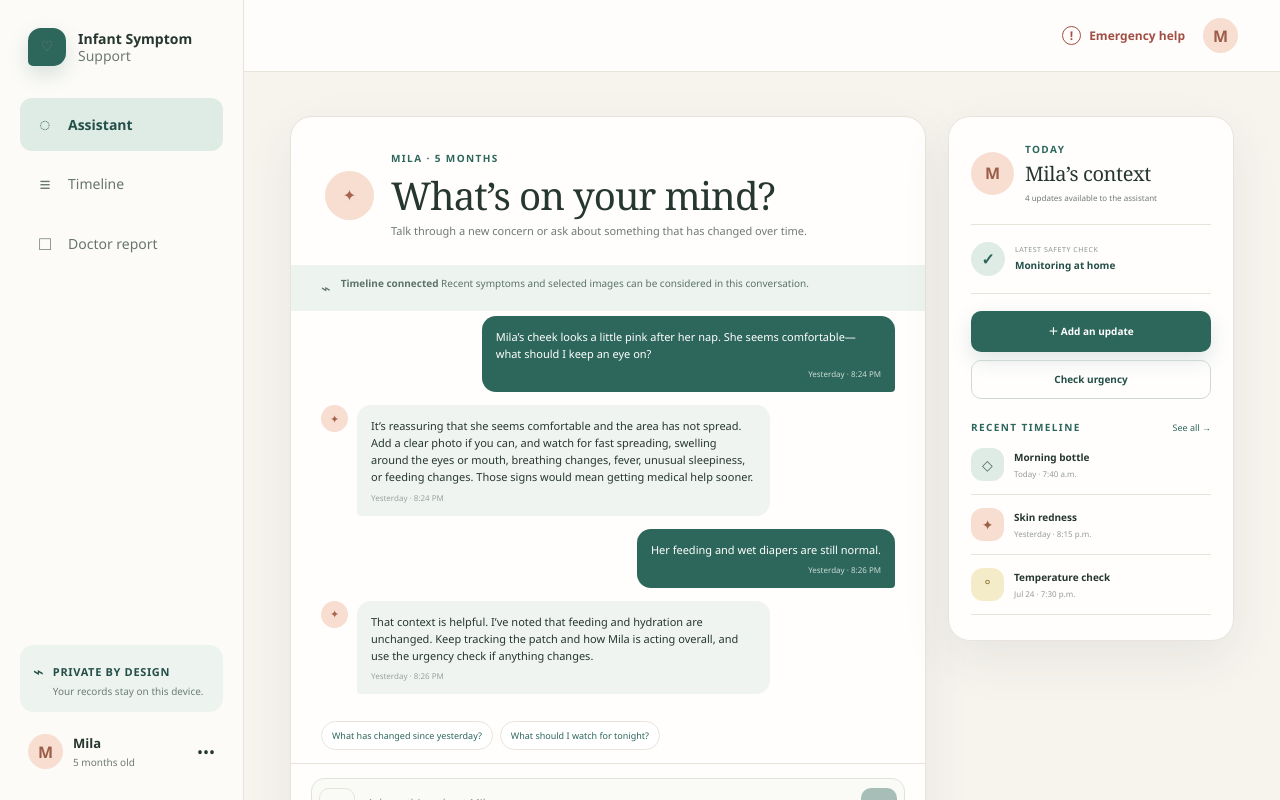
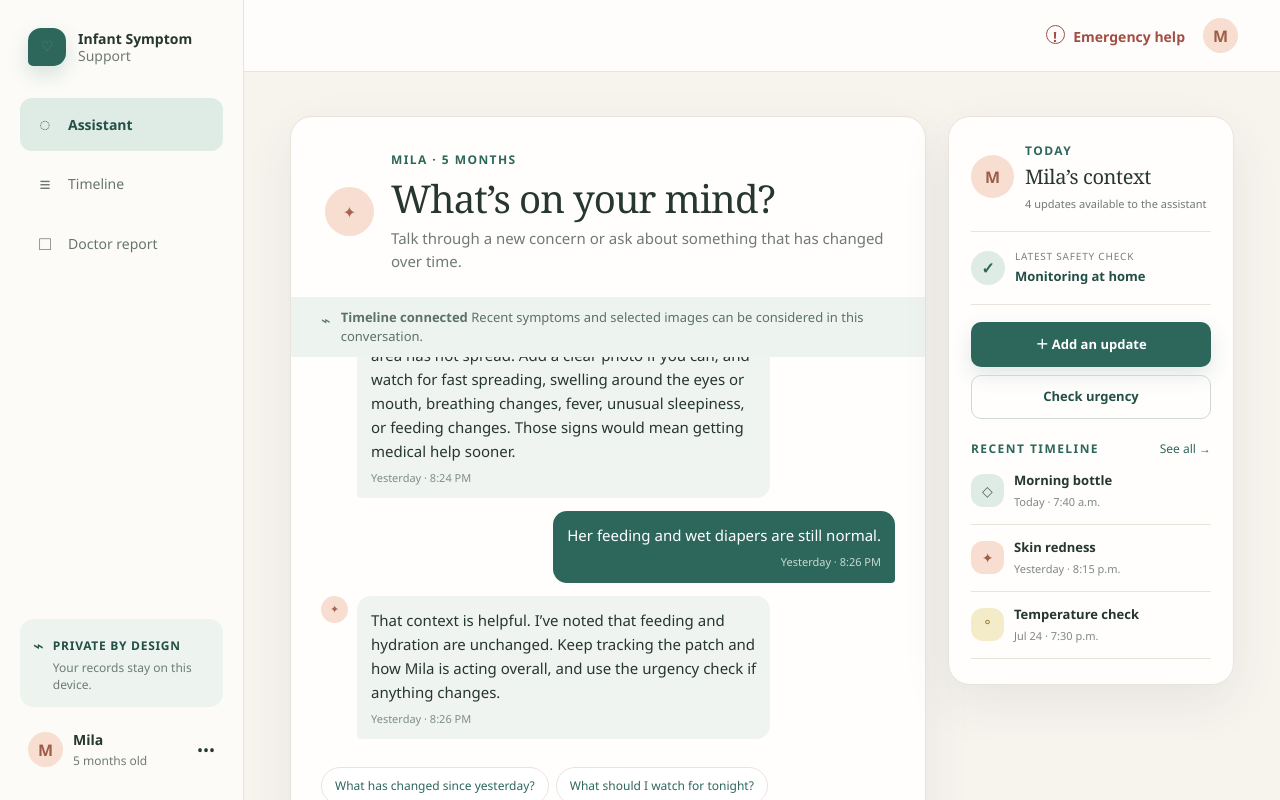
Before and after one commit to RiddhRam/Calm-Cradle, a Next.js app: page / in a window 1280 px wide. Shown: the top 800 px of the page. Built offline with nearby package versions, Linux system fonts and the light colour scheme.

Commit message:
Increase app typography for readability

```diff
--- a/app/globals.css
+++ b/app/globals.css
@@ -86,8 +86,8 @@ button:focus-visible, input:focus-visible, textarea:focus-visible, select:focus-
   color: var(--green-dark);
 }
 .privacy-icon { font-size: 18px; }
-.privacy-note strong { font-size: 11px; text-transform: uppercase; letter-spacing: .06em; }
-.privacy-note p { margin: 3px 0 0; color: #6c7d76; font-size: 10px; line-height: 1.35; }
+.privacy-note strong { font-size: 12px; text-transform: uppercase; letter-spacing: .06em; }
+.privacy-note p { margin: 4px 0 0; color: #6c7d76; font-size: 12px; line-height: 1.4; }
 .profile-chip {
   display: flex;
   align-items: center;
@@ -103,8 +103,8 @@ button:focus-visible, input:focus-visible, textarea:focus-visible, select:focus-
 .profile-chip:hover { background: #f2f0ea; }
 .profile-chip > span:nth-child(2) { flex: 1; }
 .profile-chip strong, .profile-chip small { display: block; }
-.profile-chip strong { font-size: 13px; }
-.profile-chip small { color: var(--muted); font-size: 10px; margin-top: 2px; }
+.profile-chip strong { font-size: 14px; }
+.profile-chip small { color: var(--muted); font-size: 12px; margin-top: 2px; }
 .avatar, .avatar-button {
   width: 35px;
   height: 35px;
@@ -135,7 +135,7 @@ button:focus-visible, input:focus-visible, textarea:focus-visible, select:focus-
   border: 0;
   background: transparent;
   color: #a14e43;
-  font-size: 12px;
+  font-size: 14px;
   font-weight: 650;
   cursor: pointer;
 }
@@ -158,11 +158,11 @@ button:focus-visible, input:focus-visible, textarea:focus-visible, select:focus-
   gap: 24px;
   margin-bottom: 31px;
 }
-.eyebrow { margin: 0 0 8px; color: var(--green); font-size: 10px; font-weight: 750; letter-spacing: .14em; text-transform: uppercase; }
+.eyebrow { margin: 0 0 8px; color: var(--green); font-size: 12px; font-weight: 750; letter-spacing: .12em; text-transform: uppercase; }
 h1, h2, h3, p { overflow-wrap: anywhere; }
 h1 { font-family: Georgia, "Times New Roman", serif; margin: 0; font-size: clamp(30px, 3vw, 42px); line-height: 1.1; font-weight: 500; letter-spacing: -.025em; }
 h2 { font-family: Georgia, "Times New Roman", serif; margin: 0; font-weight: 500; letter-spacing: -.02em; }
-.welcome-row > div > p:last-child, .page-title-row > div > p:last-child { color: var(--muted); margin: 10px 0 0; font-size: 14px; }
+.welcome-row > div > p:last-child, .page-title-row > div > p:last-child { color: var(--muted); margin: 10px 0 0; font-size: 16px; line-height: 1.5; }
 .primary-button, .outline-button, .light-button, .text-button, .danger-button {
   border-radius: 10px;
   cursor: pointer;
@@ -241,10 +241,10 @@ h2 { font-family: Georgia, "Times New Roman", serif; margin: 0; font-weight: 500
   color: var(--green);
   font-weight: 800;
 }
-.muted { color: var(--muted); font-size: 12px; line-height: 1.55; }
+.muted { color: var(--muted); font-size: 14px; line-height: 1.6; }
 .watch-list { display: grid; gap: 8px; background: #f7f8f5; padding: 15px; border-radius: 12px; margin: 18px 0; }
-.watch-list strong { font-size: 11px; margin-bottom: 2px; }
-.watch-list span { color: #66736d; font-size: 11px; }
+.watch-list strong { font-size: 13px; margin-bottom: 2px; }
+.watch-list span { color: #66736d; font-size: 13px; line-height: 1.45; }
 .watch-list i { display: inline-grid; place-items: center; border: 1px solid #d3a197; color: #a75a4c; border-radius: 50%; width: 15px; height: 15px; font-style: normal; font-size: 9px; margin-right: 7px; }
 .assistant-avatar, .mini-assistant {
   display: grid;
@@ -272,7 +272,7 @@ h2 { font-family: Georgia, "Times New Roman", serif; margin: 0; font-weight: 500
   font-size: 11px;
 }
 .chat-prompt b { display: grid; place-items: center; width: 28px; height: 28px; background: var(--green); color: white; border-radius: 8px; font-size: 16px; }
-.tiny-note { color: #9aa19d; font-size: 9px; text-align: center; margin: 13px 0 0; }
+.tiny-note { color: #858f8a; font-size: 11px; text-align: center; margin: 13px 0 0; line-height: 1.45; }
 .recent-section { margin-top: 24px; border-radius: 20px; padding: 27px 28px; }
 .section-heading { display: flex; align-items: center; justify-content: space-between; margin-bottom: 12px; }
 .section-heading h2 { font-size: 23px; }
@@ -287,15 +287,15 @@ h2 { font-family: Georgia, "Times New Roman", serif; margin: 0; font-weight: 500
 .entry-icon.yellow { background: var(--yellow); color: #88762d; }
 .entry-body { flex: 1; min-width: 0; }
 .entry-heading { display: flex; align-items: flex-start; justify-content: space-between; gap: 15px; }
-.entry-heading h3 { margin: 1px 0 2px; font: 650 13px/1.3 "Avenir Next", Avenir, sans-serif; }
-.entry-heading span { color: var(--green); font-size: 9px; text-transform: uppercase; letter-spacing: .08em; font-weight: 700; }
-.entry-heading time { color: #969d99; font-size: 9px; white-space: nowrap; }
-.entry-body > p { margin: 7px 0 0; color: var(--muted); font-size: 11px; line-height: 1.5; }
+.entry-heading h3 { margin: 1px 0 3px; font: 650 16px/1.35 "Avenir Next", Avenir, sans-serif; }
+.entry-heading span { color: var(--green); font-size: 11px; text-transform: uppercase; letter-spacing: .08em; font-weight: 700; }
+.entry-heading time { color: #7f8984; font-size: 12px; white-space: nowrap; }
+.entry-body > p { margin: 9px 0 0; color: var(--muted); font-size: 14px; line-height: 1.6; }
 .media-grid { display: grid; grid-template-columns: repeat(3, minmax(0, 1fr)); gap: 10px; margin-top: 14px; }
 .entry-media { width: 100%; aspect-ratio: 4/3; object-fit: cover; border-radius: 10px; background: #edf0ed; }
 .page-panel { border-radius: 23px; padding: 36px; min-height: 650px; }
 .filter-row { display: flex; gap: 7px; overflow-x: auto; padding-bottom: 14px; border-bottom: 1px solid var(--line); }
-.filter-row button { border: 1px solid var(--line); background: transparent; border-radius: 99px; padding: 7px 12px; font-size: 11px; white-space: nowrap; cursor: pointer; }
+.filter-row button { border: 1px solid var(--line); background: transparent; border-radius: 99px; padding: 9px 14px; font-size: 13px; white-space: nowrap; cursor: pointer; }
 .filter-row button.active { background: var(--green); color: white; border-color: var(--green); }
 .empty-state { text-align: center; padding: 90px 20px; }
 .empty-state > span { display: inline-grid; place-items: center; width: 55px; height: 55px; border-radius: 50%; background: var(--sage); color: var(--green); font-size: 28px; }
@@ -309,36 +309,36 @@ h2 { font-family: Georgia, "Times New Roman", serif; margin: 0; font-weight: 500
 .chat-header { padding: 34px 34px 25px; display: flex; gap: 17px; align-items: center; }
 .chat-header .assistant-avatar { margin: 0; flex: 0 0 auto; width: 49px; height: 49px; }
 .chat-header h1 { font-size: clamp(30px, 3vw, 40px); }
-.chat-header p:last-child { margin: 7px 0 0; color: var(--muted); font-size: 11px; }
+.chat-header p:last-child { margin: 8px 0 0; color: var(--muted); font-size: 15px; line-height: 1.5; }
 .context-strip { display: flex; gap: 10px; padding: 11px 30px; background: #edf4f0; color: #5c7168; }
-.context-strip p { margin: 0; font-size: 10px; }
+.context-strip p { margin: 0; font-size: 13px; line-height: 1.45; }
 .messages { padding: 24px 30px 14px; min-height: 390px; max-height: calc(100vh - 390px); overflow-y: auto; flex: 1; }
-.date-divider { display: flex; align-items: center; gap: 10px; color: #a0a5a2; font-size: 9px; margin: 4px 0 22px; }
+.date-divider { display: flex; align-items: center; gap: 10px; color: #87918c; font-size: 11px; margin: 4px 0 22px; }
 .date-divider::before, .date-divider::after { content: ""; height: 1px; flex: 1; background: var(--line); }
 .message-row { display: flex; align-items: flex-start; gap: 9px; margin: 13px 0; }
 .message-row.user { justify-content: flex-end; }
 .mini-assistant { width: 27px; height: 27px; font-size: 11px; flex: 0 0 auto; }
 .message-bubble { max-width: 72%; padding: 12px 14px; border-radius: 14px 14px 14px 4px; background: #f0f4f1; }
 .message-row.user .message-bubble { background: var(--green); color: white; border-radius: 14px 14px 4px 14px; }
-.message-bubble p { margin: 0; font-size: 11px; line-height: 1.55; }
-.message-bubble time { display: block; color: #98a39e; font-size: 8px; margin-top: 6px; }
+.message-bubble p { margin: 0; font-size: 15px; line-height: 1.6; }
+.message-bubble time { display: block; color: #7f8d86; font-size: 11px; margin-top: 7px; }
 .message-row.user time { color: #c9d9d3; text-align: right; }
 .typing { display: flex; gap: 4px; background: #f0f4f1; padding: 12px 14px; border-radius: 14px; }
 .typing i { width: 5px; height: 5px; background: #91a098; border-radius: 50%; animation: bob 1s infinite alternate; }
 .typing i:nth-child(2) { animation-delay: .2s; }.typing i:nth-child(3) { animation-delay: .4s; }
 @keyframes bob { to { transform: translateY(-3px); } }
 .suggestions { display: flex; flex-wrap: wrap; gap: 7px; padding: 0 30px 13px; }
-.suggestions button { background: #fff; border: 1px solid var(--line); border-radius: 99px; padding: 7px 10px; font-size: 9px; color: var(--green); cursor: pointer; }
+.suggestions button { background: #fff; border: 1px solid var(--line); border-radius: 99px; padding: 9px 13px; font-size: 12px; color: var(--green); cursor: pointer; }
 .composer { border-top: 1px solid var(--line); padding: 14px 20px 12px; }
 .composer-row { display: flex; align-items: flex-end; gap: 8px; background: #fafaf7; border: 1px solid #dfe2dd; border-radius: 13px; padding: 7px; }
-.composer textarea { flex: 1; border: 0; outline: 0; resize: none; background: transparent; padding: 9px 4px; min-height: 38px; max-height: 100px; font-size: 11px; }
+.composer textarea { flex: 1; border: 0; outline: 0; resize: none; background: transparent; padding: 9px 4px; min-height: 38px; max-height: 100px; font-size: 16px; line-height: 1.45; }
 .attach-button, .send-button { width: 36px; height: 36px; display: grid; place-items: center; border-radius: 10px; cursor: pointer; }
 .attach-button { border: 1px solid var(--line); }
 .attach-button input { display: none; }
 .send-button { border: 0; background: var(--green); color: white; font-size: 18px; }
 .send-button:disabled { opacity: .4; cursor: default; }
-.composer > p { text-align: center; color: #9ba19e; font-size: 8px; margin: 8px 0 0; }
-.attachment-chip { display: inline-flex; align-items: center; gap: 6px; background: var(--sage); border-radius: 8px; padding: 6px 8px; margin-bottom: 7px; font-size: 9px; }
+.composer > p { text-align: center; color: #7f8984; font-size: 11px; margin: 9px 0 0; }
+.attachment-chip { display: inline-flex; align-items: center; gap: 6px; background: var(--sage); border-radius: 8px; padding: 7px 9px; margin-bottom: 7px; font-size: 12px; }
 .attachment-chip button { border: 0; background: transparent; cursor: pointer; }
 .chat-context { padding: 25px 22px; position: sticky; top: 96px; }
 .chat-context h2 { font-size: 20px; }
@@ -346,95 +346,95 @@ h2 { font-family: Georgia, "Times New Roman", serif; margin: 0; font-weight: 500
 .mila-summary .avatar { width: 43px; height: 43px; }
 .mila-summary .eyebrow { margin-bottom: 2px; }
 .mila-summary h2 { margin: 0; }
-.mila-summary small { display: block; color: var(--muted); font-size: 8px; margin-top: 3px; }
+.mila-summary small { display: block; color: var(--muted); font-size: 11px; margin-top: 4px; line-height: 1.4; }
 .home-status { display: flex; align-items: center; gap: 10px; padding: 17px 0; border-bottom: 1px solid var(--line); }
 .home-status .status-dot { width: 34px; height: 34px; }
 .home-status small, .home-status strong { display: block; }
-.home-status small { color: #8b9690; font-size: 7px; letter-spacing: .08em; }
-.home-status strong { color: var(--green-dark); font-size: 10px; margin-top: 3px; }
+.home-status small { color: #76817b; font-size: 10px; letter-spacing: .08em; }
+.home-status strong { color: var(--green-dark); font-size: 13px; margin-top: 3px; }
 .context-actions { display: grid; gap: 8px; padding: 17px 0 21px; }
-.context-actions button { width: 100%; font-size: 10px; }
+.context-actions button { width: 100%; font-size: 13px; }
 .context-heading { display: flex; align-items: center; justify-content: space-between; }
 .context-heading .eyebrow { margin: 0; }
-.context-heading button { border: 0; background: transparent; color: var(--green); font-size: 9px; cursor: pointer; }
+.context-heading button { border: 0; background: transparent; color: var(--green); font-size: 12px; cursor: pointer; }
 .context-item { display: flex; gap: 10px; align-items: center; border-bottom: 1px solid var(--line); padding: 13px 0; }
 .context-item .entry-icon { width: 33px; height: 33px; font-size: 14px; }
 .context-item strong, .context-item small { display: block; }
-.context-item strong { font-size: 10px; }
-.context-item small { font-size: 8px; color: #969d99; margin-top: 3px; }
+.context-item strong { font-size: 13px; }
+.context-item small { font-size: 11px; color: #7f8984; margin-top: 4px; }
 
 .report-layout { display: grid; grid-template-columns: minmax(0, 1fr) 250px; gap: 23px; align-items: start; }
 .report-paper { border-radius: 5px; padding: 42px 48px; min-height: 760px; }
 .report-top { display: flex; justify-content: space-between; align-items: flex-start; border-bottom: 2px solid var(--green); padding-bottom: 22px; }
 .report-top h2 { font-size: 30px; }
-.report-top > div > span { color: var(--muted); font-size: 10px; }
+.report-top > div > span { color: var(--muted); font-size: 12px; }
 .report-alert { display: flex; gap: 11px; background: #f1f5f2; border-radius: 9px; padding: 13px; margin: 24px 0; }
 .report-alert > span { width: 21px; height: 21px; display: grid; place-items: center; border: 1px solid var(--green); color: var(--green); border-radius: 50%; font: 700 11px Georgia; }
-.report-alert p { margin: 0; color: var(--muted); font-size: 9px; line-height: 1.5; }
+.report-alert p { margin: 0; color: var(--muted); font-size: 12px; line-height: 1.55; }
 .report-alert strong { color: var(--ink); display: block; }
 .report-section { margin-top: 28px; }
 .report-section-title { display: flex; align-items: center; gap: 10px; margin-bottom: 13px; }
 .report-section-title span { color: var(--green); font: italic 12px Georgia; }
 .report-section-title h3 { font: 600 15px Georgia; }
-.report-section > p { color: var(--muted); font-size: 10px; line-height: 1.7; }
+.report-section > p { color: var(--muted); font-size: 13px; line-height: 1.7; }
 .report-stats { display: grid; grid-template-columns: repeat(3, 1fr); gap: 8px; margin-top: 16px; }
 .report-stats span { padding: 12px; border: 1px solid var(--line); border-radius: 8px; }
 .report-stats small, .report-stats strong { display: block; }
-.report-stats small { color: #969d99; font-size: 7px; text-transform: uppercase; letter-spacing: .08em; }
-.report-stats strong { color: var(--green); margin-top: 5px; font-size: 10px; }
+.report-stats small { color: #7f8984; font-size: 10px; text-transform: uppercase; letter-spacing: .08em; }
+.report-stats strong { color: var(--green); margin-top: 5px; font-size: 13px; }
 .report-entry { display: grid; grid-template-columns: 105px 1fr; gap: 15px; padding: 11px 0; border-bottom: 1px solid var(--line); }
-.report-entry time { color: #87918c; font-size: 8px; }
-.report-entry strong { font-size: 10px; }
-.report-entry p { color: var(--muted); font-size: 9px; line-height: 1.5; margin: 3px 0 0; }
+.report-entry time { color: #6f7b75; font-size: 11px; }
+.report-entry strong { font-size: 13px; }
+.report-entry p { color: var(--muted); font-size: 12px; line-height: 1.6; margin: 4px 0 0; }
 .report-options { border-radius: 18px; padding: 21px; }
 .option-card { display: flex; gap: 10px; padding: 13px 0; border-bottom: 1px solid var(--line); }
 .option-card > span { width: 25px; height: 25px; display: grid; place-items: center; border-radius: 50%; background: var(--sage); color: var(--green); font-size: 10px; }
-.option-card strong { font-size: 10px; }
-.option-card p { color: var(--muted); margin: 3px 0 0; font-size: 9px; line-height: 1.45; }
+.option-card strong { font-size: 13px; }
+.option-card p { color: var(--muted); margin: 4px 0 0; font-size: 12px; line-height: 1.5; }
 .report-options .outline-button { width: 100%; margin-top: 18px; }
 
 .modal-backdrop { position: fixed; inset: 0; background: rgba(29, 44, 38, .48); z-index: 100; display: grid; place-items: center; padding: 20px; backdrop-filter: blur(4px); }
 .modal-card { width: min(560px, 100%); max-height: 92vh; overflow-y: auto; background: var(--paper); border-radius: 22px; padding: 34px; position: relative; box-shadow: 0 30px 80px rgba(24, 43, 35, .24); }
 .modal-card > h2 { font-size: 27px; }
-.modal-card > p:not(.eyebrow) { color: var(--muted); font-size: 11px; line-height: 1.55; }
+.modal-card > p:not(.eyebrow) { color: var(--muted); font-size: 14px; line-height: 1.6; }
 .close-button { position: absolute; right: 18px; top: 16px; border: 0; background: transparent; font-size: 24px; color: #7d8782; cursor: pointer; }
 .modal-card form { display: grid; gap: 15px; margin-top: 22px; }
-.modal-card form > label { display: grid; gap: 7px; color: #53615b; font-size: 10px; font-weight: 700; }
-.modal-card input, .modal-card textarea, .modal-card select { width: 100%; border: 1px solid #dce0dc; background: #fcfcf9; border-radius: 10px; padding: 11px 12px; color: var(--ink); font-size: 11px; }
+.modal-card form > label { display: grid; gap: 7px; color: #53615b; font-size: 13px; font-weight: 700; }
+.modal-card input, .modal-card textarea, .modal-card select { width: 100%; border: 1px solid #dce0dc; background: #fcfcf9; border-radius: 10px; padding: 12px 13px; color: var(--ink); font-size: 16px; }
 .modal-card textarea { resize: vertical; }
 .upload-zone { border: 1px dashed #bdcbc4; background: #f5f8f5; border-radius: 12px; padding: 18px; place-items: center; text-align: center; cursor: pointer; }
 .upload-zone > span { display: grid; place-items: center; width: 31px; height: 31px; border-radius: 50%; background: var(--sage); color: var(--green); font-size: 18px; }
 .upload-zone small { color: #929b96; font-weight: 400; }
-.upload-zone input { border: 0; background: transparent; padding: 2px; font-size: 9px; }
+.upload-zone input { border: 0; background: transparent; padding: 3px; font-size: 12px; }
 .modal-actions { display: flex; justify-content: flex-end; align-items: center; gap: 18px; margin-top: 8px; }
 .yes-no { border: 0; padding: 0; display: grid; grid-template-columns: 1fr auto auto; align-items: center; gap: 8px; }
-.yes-no legend { float: left; font-size: 10px; font-weight: 650; }
-.yes-no label { display: flex; align-items: center; gap: 4px; background: #f6f6f2; border: 1px solid var(--line); padding: 7px 9px; border-radius: 8px; font-size: 9px; cursor: pointer; }
+.yes-no legend { float: left; font-size: 13px; font-weight: 650; }
+.yes-no label { display: flex; align-items: center; gap: 5px; background: #f6f6f2; border: 1px solid var(--line); padding: 9px 11px; border-radius: 8px; font-size: 13px; cursor: pointer; }
 .yes-no input { width: auto; }
 .urgency-result { text-align: center; }
 .result-icon { width: 68px; height: 68px; display: grid; place-items: center; border-radius: 50%; margin: 4px auto 18px; background: var(--sage); color: var(--green); font-size: 28px; font-weight: 800; }
 .urgency-result.soon .result-icon { background: var(--yellow); color: #806f27; }
 .urgency-result.emergency .result-icon { background: var(--peach); color: #a34f43; }
 .urgency-result h2 { font-size: 29px; }
-.urgency-result > p:not(.eyebrow):not(.prototype-warning) { color: var(--muted); font-size: 11px; line-height: 1.6; }
+.urgency-result > p:not(.eyebrow):not(.prototype-warning) { color: var(--muted); font-size: 14px; line-height: 1.6; }
 .action-box { text-align: left; background: #f3f6f3; border-radius: 12px; padding: 15px; margin: 20px 0; }
 .urgency-result.emergency .action-box { background: #fbefeb; }
-.action-box strong, .result-watch > strong { font-size: 10px; text-transform: uppercase; letter-spacing: .08em; }
-.action-box p { font-size: 11px; line-height: 1.5; margin: 5px 0 0; }
+.action-box strong, .result-watch > strong { font-size: 12px; text-transform: uppercase; letter-spacing: .08em; }
+.action-box p { font-size: 14px; line-height: 1.55; margin: 6px 0 0; }
 .result-watch { display: grid; gap: 7px; text-align: left; margin-bottom: 18px; }
-.result-watch span { color: var(--muted); font-size: 10px; }
-.prototype-warning { color: #a26a57; background: #fcf6f2; padding: 8px; border-radius: 7px; font-size: 9px; }
+.result-watch span { color: var(--muted); font-size: 13px; line-height: 1.45; }
+.prototype-warning { color: #935c49; background: #fcf6f2; padding: 9px; border-radius: 7px; font-size: 12px; }
 .profile-large { display: flex; align-items: center; gap: 14px; }
 .profile-large .avatar { width: 54px; height: 54px; font-size: 19px; }
 .profile-large h2 { font-size: 27px; }
-.profile-large p:last-child { color: var(--muted); font-size: 10px; margin: 4px 0 0; }
+.profile-large p:last-child { color: var(--muted); font-size: 13px; margin: 4px 0 0; }
 .settings-block { background: #f2f6f3; border-radius: 12px; padding: 15px; margin: 24px 0; }
-.settings-block strong { font-size: 11px; }
-.settings-block p { color: var(--muted); font-size: 10px; line-height: 1.55; }
+.settings-block strong { font-size: 13px; }
+.settings-block p { color: var(--muted); font-size: 13px; line-height: 1.6; }
 .settings-modal > button { margin-top: 9px; }
 .danger-button { width: 100%; background: transparent; color: #a34f43; padding: 11px 15px; }
 .danger-button:hover { background: #fbefeb; }
-.toast { position: fixed; right: 24px; bottom: 24px; background: var(--green-dark); color: white; padding: 13px 17px; border-radius: 11px; box-shadow: 0 15px 35px rgba(27, 58, 50, .2); font-size: 11px; z-index: 200; animation: slideIn .25s ease-out; }
+.toast { position: fixed; right: 24px; bottom: 24px; background: var(--green-dark); color: white; padding: 14px 18px; border-radius: 11px; box-shadow: 0 15px 35px rgba(27, 58, 50, .2); font-size: 13px; z-index: 200; animation: slideIn .25s ease-out; }
 @keyframes slideIn { from { transform: translateY(8px); opacity: 0; } }
 .bottom-nav { display: none; }
 
@@ -442,7 +442,7 @@ h2 { font-family: Georgia, "Times New Roman", serif; margin: 0; font-weight: 500
   .side-nav { display: none; }
   .workspace { margin-left: 0; }
   .topbar { justify-content: space-between; padding: 0 22px; height: 64px; }
-  .mobile-brand { border: 0; background: transparent; display: flex; align-items: center; gap: 10px; font-weight: 700; font-size: 12px; }
+  .mobile-brand { border: 0; background: transparent; display: flex; align-items: center; gap: 10px; font-weight: 700; font-size: 14px; }
   .mobile-brand .brand-mark { width: 32px; height: 32px; border-radius: 10px 10px 10px 4px; }
   .mobile-brand .brand-mark span { font-size: 18px; }
   .content { padding: 35px 24px 100px; }
@@ -464,13 +464,13 @@ h2 { font-family: Georgia, "Times New Roman", serif; margin: 0; font-weight: 500
   }
   .bottom-nav .nav-button { display: grid; justify-items: center; gap: 1px; padding: 5px; font-size: 9px; background: transparent; }
   .bottom-nav .nav-button span { font-size: 18px; }
-  .bottom-nav .nav-button b { font-size: 8px; }
+  .bottom-nav .nav-button b { font-size: 11px; }
   .mobile-add { width: 46px; height: 46px; justify-self: center; border: 0; border-radius: 16px; background: var(--green); color: white; font-size: 24px; box-shadow: 0 8px 20px rgba(45,103,91,.2); }
 }
 
 @media (max-width: 680px) {
   .top-actions .avatar-button { display: none; }
-  .emergency-link { font-size: 10px; }
+  .emergency-link { font-size: 12px; }
   .content { padding: 28px 16px 95px; }
   .welcome-row, .page-title-row { align-items: flex-start; margin-bottom: 24px; }
   .page-title-row { flex-direction: column; }
```
